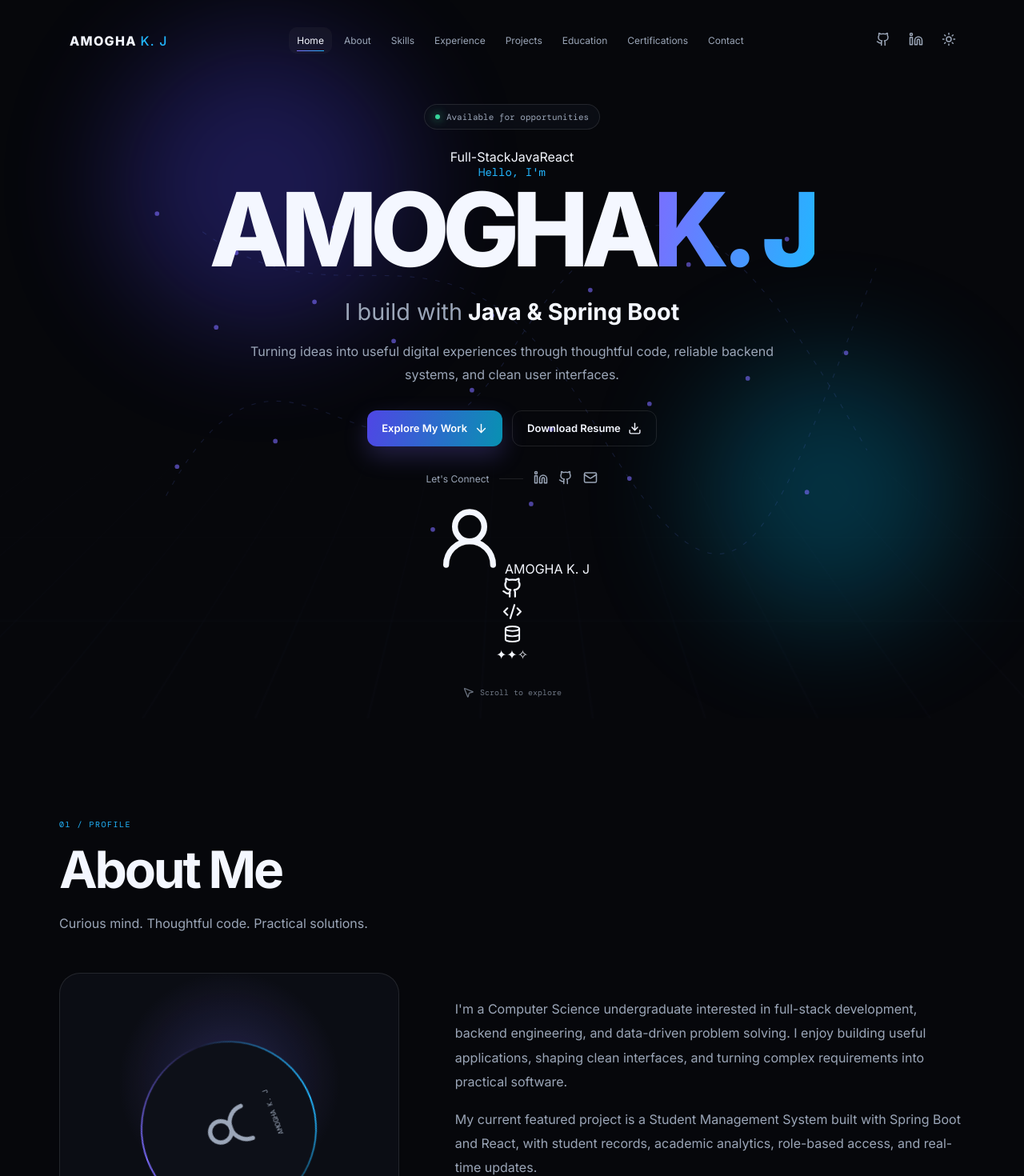
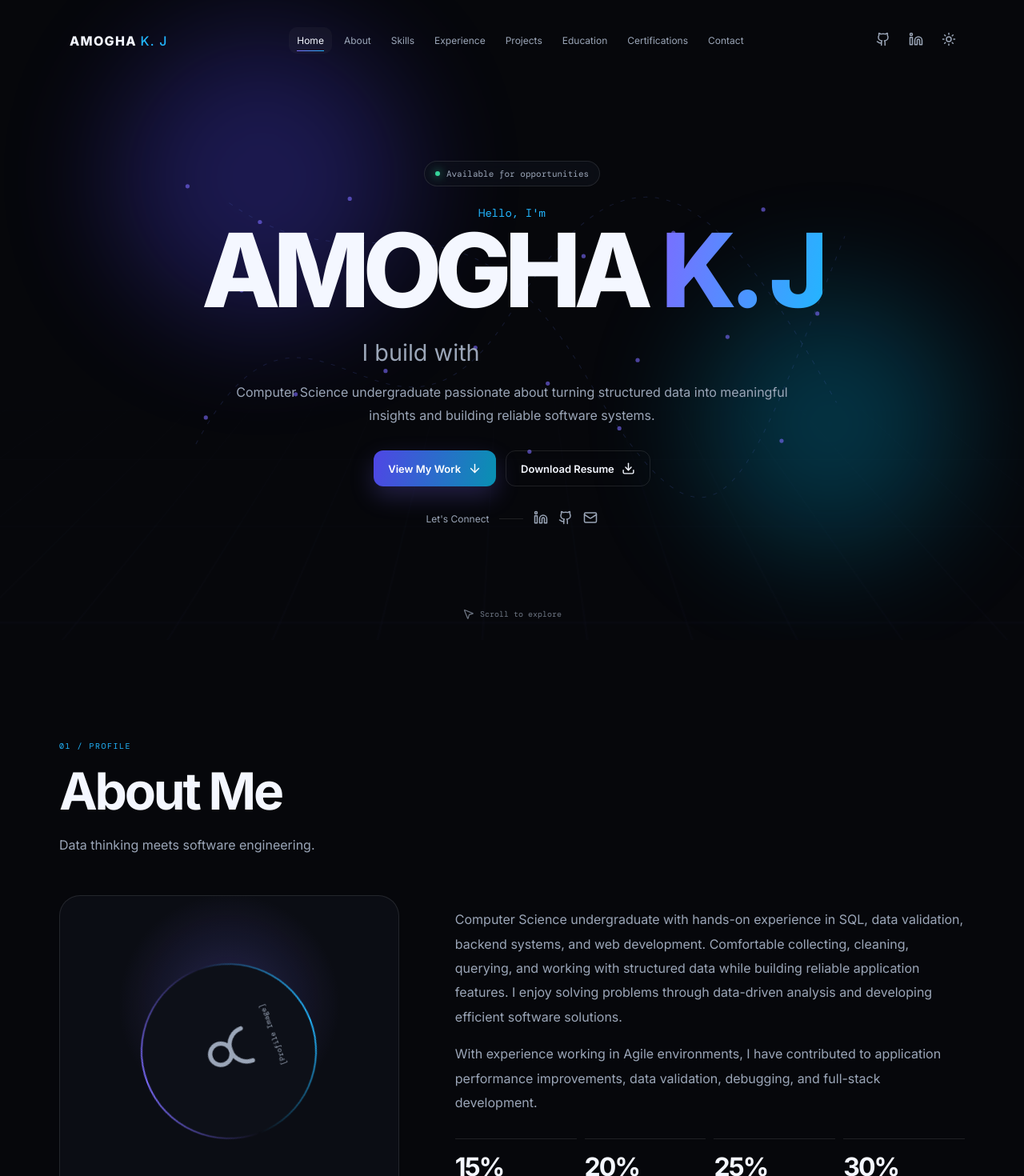
Before and after one commit to AmoghaKJ/amogha-kj-portfolio, a React (Vite) app: page / in a window 1280 px wide. Shown: the top 1470 px of the page at 80% size. Built offline with nearby package versions, Linux system fonts and the light colour scheme.

Commit message:
Restore original portfolio layout while keeping featured project

```diff
--- a/src/main.jsx
+++ b/src/main.jsx
@@ -93,29 +93,22 @@ function Navbar({theme,setTheme}) {
   </header>
 }
 function Hero() {
-  const roles=["Full-Stack Developer","Software Developer","Java & Spring Boot","Data Enthusiast","Problem Solver"];
+  const roles=["Data Analyst","Software Developer","Backend Developer","Data Enthusiast","Problem Solver"];
   const [i,setI]=useState(0);
-  useEffect(()=>{const t=setInterval(()=>setI(v=>(v+1)%roles.length),2400);return()=>clearInterval(t)},[]);
-  return <section id="home" className="hero neon-hero">
+  useEffect(()=>{const t=setInterval(()=>setI(v=>(v+1)%roles.length),2200);return()=>clearInterval(t)},[]);
+  return <section id="home" className="hero">
     <AnimatedBackground/>
-    <div className="hero-content neon-copy">
-      <motion.div initial={{opacity:0,y:16}} animate={{opacity:1,y:0}} className="status-pill"><span></span> Available for opportunities</motion.div>
-      <div className="hero-tags"><span>Full-Stack</span><span>Java</span><span>React</span></div>
-      <motion.p className="hello" initial={{opacity:0}} animate={{opacity:1}}>Hello, I'm</motion.p>
-      <motion.h1 initial={{opacity:0,y:20}} animate={{opacity:1,y:0}}>AMOGHA<em>K. J</em></motion.h1>
-      <div className="role-wrap"><span>I build with </span><AnimatePresence mode="wait"><motion.strong key={roles[i]} initial={{y:14,opacity:0}} animate={{y:0,opacity:1}} exit={{y:-14,opacity:0}}>{roles[i]}</motion.strong></AnimatePresence></div>
-      <motion.p className="hero-copy" initial={{opacity:0,y:14}} animate={{opacity:1,y:0}}>Turning ideas into useful digital experiences through thoughtful code, reliable backend systems, and clean user interfaces.</motion.p>
-      <motion.div className="cta-row" initial={{opacity:0,y:14}} animate={{opacity:1,y:0}}>
-        <button className="btn primary" onClick={()=>document.getElementById("projects").scrollIntoView({behavior:"smooth"})}>Explore My Work <ArrowDown size={17}/></button>
+    <div className="hero-content">
+      <motion.div initial={{opacity:0,y:20}} animate={{opacity:1,y:0}} transition={{duration:.7}} className="status-pill"><span></span> Available for opportunities</motion.div>
+      <motion.p className="hello" initial={{opacity:0}} animate={{opacity:1}} transition={{delay:.15}}>Hello, I'm</motion.p>
+      <motion.h1 initial={{opacity:0,y:25}} animate={{opacity:1,y:0}} transition={{delay:.2}}>AMOGHA <em>K. J</em></motion.h1>
+      <div className="role-wrap"><span>I build with </span><AnimatePresence mode="wait"><motion.strong key={roles[i]} initial={{y:18,opacity:0}} animate={{y:0,opacity:1}} exit={{y:-18,opacity:0}}>{roles[i]}</motion.strong></AnimatePresence></div>
+      <motion.p className="hero-copy" initial={{opacity:0,y:15}} animate={{opacity:1,y:0}} transition={{delay:.4}}>Computer Science undergraduate passionate about turning structured data into meaningful insights and building reliable software systems.</motion.p>
+      <motion.div className="cta-row" initial={{opacity:0,y:15}} animate={{opacity:1,y:0}} transition={{delay:.55}}>
+        <button className="btn primary" onClick={()=>document.getElementById("projects").scrollIntoView({behavior:"smooth"})}>View My Work <ArrowDown size={17}/></button>
         <a className="btn ghost" href="/amogha-kj-portfolio/AMOGHA_KJ_MERN_Stack_Developer_Intern_Resume.pdf" download>Download Resume <Download size={17}/></a>
       </motion.div>
-      <div className="connect-row"><span>Let's Connect</span><i></i><a href="https://linkedin.com/in/amoghakj" target="_blank" rel="noreferrer"><Linkedin size={18}/></a><a href="https://github.com/AmoghaKJ" target="_blank" rel="noreferrer"><Github size={18}/></a><a href="mailto:amoghakj07@gmail.com"><Mail size={18}/></a></div>
-    </div>
-    <div className="neon-portrait-wrap">
-      <div className="portrait-sun"></div><div className="portrait-orbit orbit-one"></div><div className="portrait-orbit orbit-two"></div>
-      <div className="neon-portrait"><img src="/amogha-kj-portfolio/profile.jpg" alt="Amogha K. J profile portrait" onError={e=>{e.currentTarget.style.opacity="0";}}/><div className="portrait-fallback"><UserRound size={88}/><span>AMOGHA K. J</span></div></div>
-      <div className="floating-badge badge-github"><Github size={27}/></div><div className="floating-badge badge-code"><Code2 size={25}/></div><div className="floating-badge badge-db"><Database size={23}/></div>
-      <span className="spark spark-a">✦</span><span className="spark spark-b">✦</span><span className="spark spark-c">✧</span>
+      <div className="connect-row"><span>Let's Connect</span><i></i><a href="https://linkedin.com/in/amoghakj" target="_blank" rel="noreferrer"><Linkedin size={18}/></a><a href="https://github.com/AmoghaKJ/amogha-kj-portfolio"><Github size={18}/></a><a href="mailto:amoghakj07@gmail.com"><Mail size={18}/></a></div>
     </div>
     <div className="scroll-hint"><MousePointer2 size={15}/> Scroll to explore</div>
   </section>
@@ -123,15 +116,15 @@ function Hero() {
 function About() {
   const ref=useRef(null), inView=useInView(ref,{once:true,amount:.25});
   return <section id="about" className="section about" ref={ref}>
-    <SectionHeading eyebrow="01 / PROFILE" title="About Me" sub="Curious mind. Thoughtful code. Practical solutions."/>
+    <SectionHeading eyebrow="01 / PROFILE" title="About Me" sub="Data thinking meets software engineering."/>
     <div className="about-grid">
-      <motion.div className="profile-card about-photo-card" initial={{opacity:0,x:-30}} whileInView={{opacity:1,x:0}} viewport={{once:true}}>
-        <div className="profile-ring"><img className="about-profile-img" src="/amogha-kj-portfolio/profile.jpg" alt="Amogha K. J" onError={e=>{e.currentTarget.style.display="none";}}/><div className="profile-placeholder"><UserRound size={64}/><small>AMOGHA K. J</small></div></div>
+      <motion.div className="profile-card" initial={{opacity:0,x:-30}} whileInView={{opacity:1,x:0}} viewport={{once:true}}>
+        <div className="profile-ring"><div className="profile-placeholder"><UserRound size={64}/><small>[Profile Image]</small></div></div>
         <div className="profile-code"><span>const</span> focus = <b>"data → code → solutions"</b>;</div>
       </motion.div>
       <motion.div className="about-copy">
-        <p>I'm a Computer Science undergraduate interested in full-stack development, backend engineering, and data-driven problem solving. I enjoy building useful applications, shaping clean interfaces, and turning complex requirements into practical software.</p>
-        <p>My current featured project is a Student Management System built with Spring Boot and React, with student records, academic analytics, role-based access, and real-time updates.</p>
+        <p>Computer Science undergraduate with hands-on experience in SQL, data validation, backend systems, and web development. Comfortable collecting, cleaning, querying, and working with structured data while building reliable application features. I enjoy solving problems through data-driven analysis and developing efficient software solutions.</p>
+        <p>With experience working in Agile environments, I have contributed to application performance improvements, data validation, debugging, and full-stack development.</p>
         <div className="stats-grid">{stats.map(([n,l])=><Stat key={l} target={n} label={l} active={inView}/>)}</div>
       </motion.div>
     </div>
```
